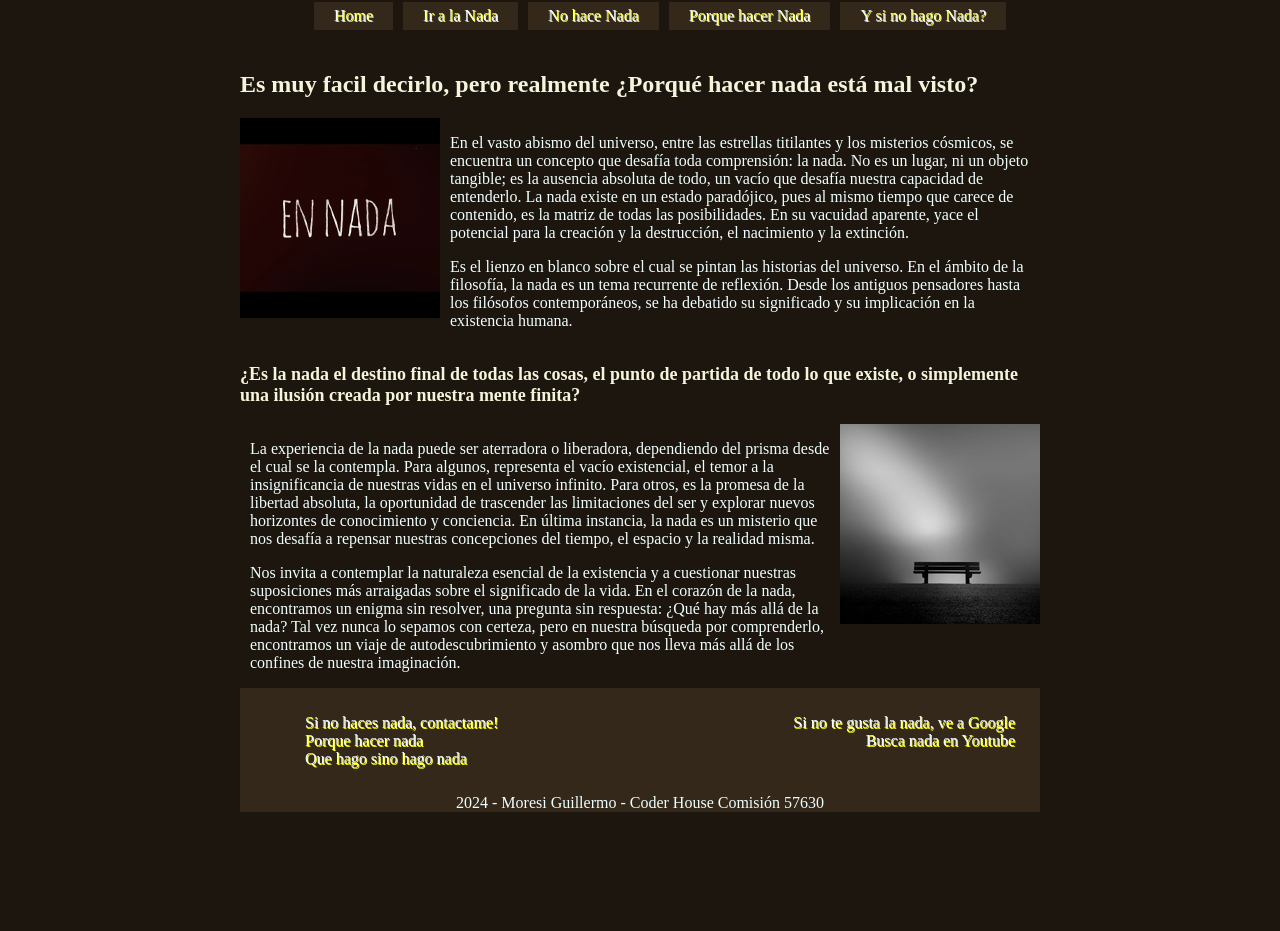
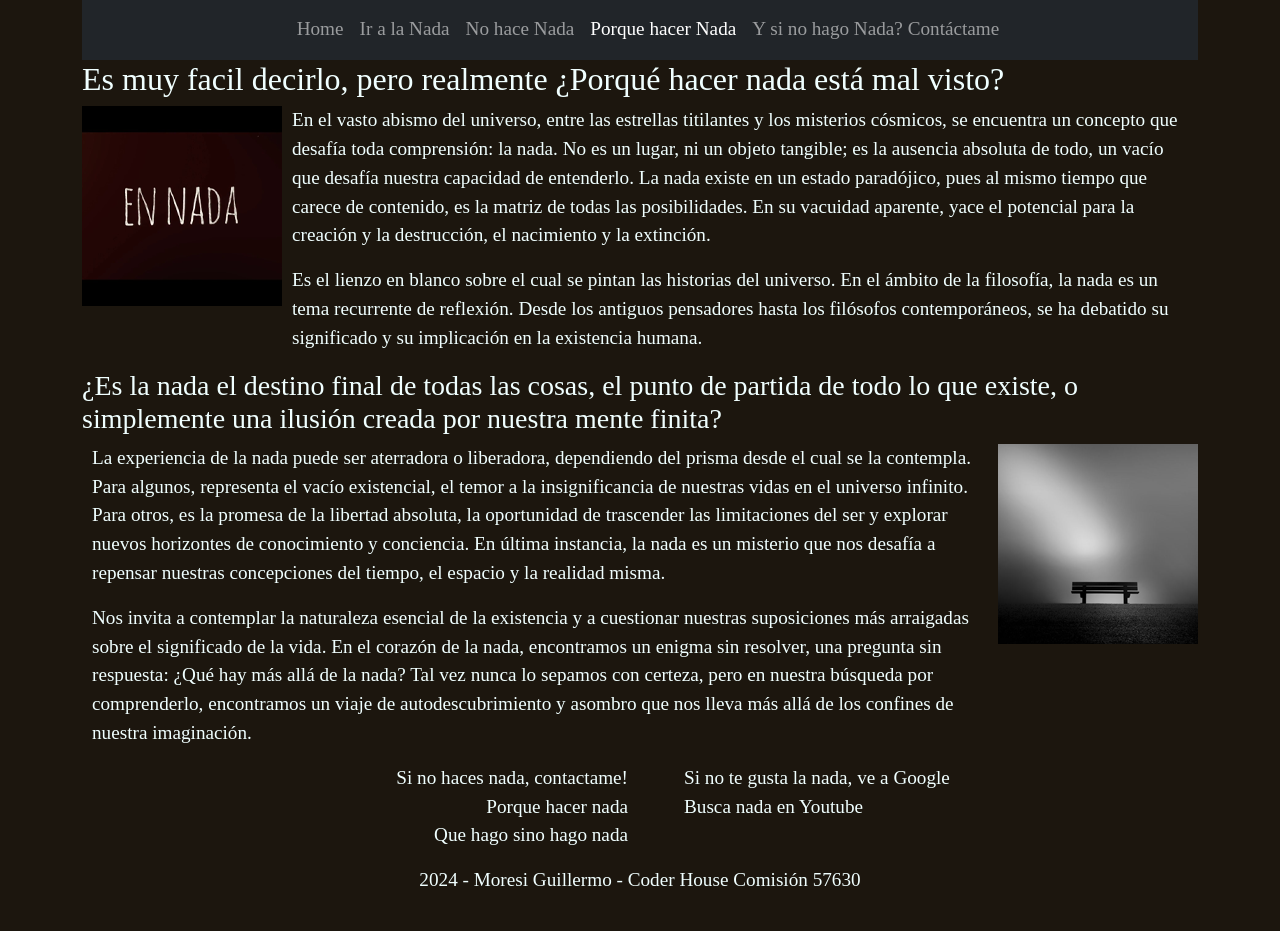
Before and after one commit to Noshygjm/preEntrega2-Moresi, a website: page pages/porquenada.html in a window 1280 px wide. Shown: the part 151-1082 px from the top of the page. Before the commit the page ends 971 px from the top, so only its background shows below. Drawn offline with nearby package versions, Linux system fonts and the light colour scheme.

Commit message:
implementacion de estilos en paginas faltantes

```diff
--- a/assets/scss/styles.scss
+++ b/assets/scss/styles.scss
@@ -240,3 +240,18 @@ $body-with: 800px;
 
   padding: 50px 0px 50px 0px;
 }
+
+.iframes {
+  text-align: center;
+  margin: 10px 0px 20px 0px;
+}
+
+.imagenParrafo {
+  display: flex;
+  flex-direction: row;
+  flex-wrap: nowrap;
+}
+
+.textoAlrededorImagen {
+  padding: 0px 10px 0px 10px;
+}
--- a/pages/porquenada.html
+++ b/pages/porquenada.html
@@ -3,39 +3,86 @@
   <head>
     <meta charset="UTF-8" />
     <meta name="viewport" content="width=device-width, initial-scale=1.0" />
-    <link rel="stylesheet" href="./../assets/css/style.css" />
+    <link rel="stylesheet" href="./../assets/css/styles.css" />
+    <link
+      href="https://cdn.jsdelivr.net/npm/bootstrap@5.3.3/dist/css/bootstrap.min.css"
+      rel="stylesheet"
+      integrity="sha384-QWTKZyjpPEjISv5WaRU9OFeRpok6YctnYmDr5pNlyT2bRjXh0JMhjY6hW+ALEwIH"
+      crossorigin="anonymous"
+    />
     <title>Web de la nada misma</title>
   </head>
-  <body>
-    <header>
-      <div class="logoWeb"><img src="./../assets/img/logo.png" alt="" /></div>
-      <div><h1>LA NADA MISMA</h1></div>
+  <body class="body">
+    <div class="container md-10">
+      <header class="container">
+        <div class="row">
+          <div class="col-md-6 alignLogoHeader">
+            <img
+              src="./../assets/img/logo.png"
+              alt="Logo de la Nada"
+              class="logo"
+            />
+          </div>
+          <div class="col-md-6 alignH1Header">
+            <h1 class="ml-auto">LA NADA MISMA</h1>
+          </div>
+        </div>
       </header>
-    <nav>
-      <div class="menu">
-        <ul>
-          <li><a href="./../index.html">Home</a></li>
-          <li><a href="./../pages/nada.html">Ir a la Nada</a></li>
-          <li><a href="./../pages/nohacenada.html">No hace Nada</a></li>
-          <li><a href="./../pages/porquenada.html">Porque hacer Nada</a></li>
-          <li><a href="./../pages/contacto.html">Y si no hago Nada?</a></li>
-        </ul>
+
+      <nav class="navbar navbar-expand-lg navbar-dark bg-dark">
+        <a class="navbar-brand" href="#"></a>
+        <button
+          class="navbar-toggler"
+          type="button"
+          data-toggle="collapse"
+          data-target="#navbarNavAltMarkup"
+          aria-controls="navbarNavAltMarkup"
+          aria-expanded="false"
+          aria-label="Toggle navigation"
+        >
+          <span class="navbar-toggler-icon"></span>
+        </button>
+        <div
+          class="collapse navbar-collapse justify-content-center"
+          id="navbarNavAltMarkup"
+        >
+          <div class="navbar-nav">
+            <a class="nav-link" href="./../index.html">Home</a>
+            <a class="nav-link " href="./../pages/nada.html"
+              >Ir a la Nada</a
+            >
+            <a class="nav-link" href="./../pages/nohacenada.html"
+              >No hace Nada</a
+            >
+            <a class="nav-link active" href="./../pages/porquenada.html"
+              >Porque hacer Nada</a
+            >
+            <a class="nav-link" href="./pages/contacto.html"
+              >Y si no hago Nada? Contáctame</a
+            >
+          </div>
         </div>
       </nav>
       <main>
         <h2>
-        Es muy facil decirlo, pero realmente ¿Porqué hacer nada está mal visto?
+          Es muy facil decirlo, pero realmente ¿Porqué hacer nada está mal
+          visto?
         </h2>
         <div class="imagenParrafo">
-        <img src="./../assets/img/nada3.png" alt="" width="200" height="200" />
+          <img
+            src="./../assets/img/nada3.png"
+            alt=""
+            width="200"
+            height="200"
+          />
           <div class="textoAlrededorImagen">
             <p>
               En el vasto abismo del universo, entre las estrellas titilantes y
               los misterios cósmicos, se encuentra un concepto que desafía toda
               comprensión: la nada. No es un lugar, ni un objeto tangible; es la
-            ausencia absoluta de todo, un vacío que desafía nuestra capacidad de
-            entenderlo. La nada existe en un estado paradójico, pues al mismo
-            tiempo que carece de contenido, es la matriz de todas las
+              ausencia absoluta de todo, un vacío que desafía nuestra capacidad
+              de entenderlo. La nada existe en un estado paradójico, pues al
+              mismo tiempo que carece de contenido, es la matriz de todas las
               posibilidades. En su vacuidad aparente, yace el potencial para la
               creación y la destrucción, el nacimiento y la extinción.
             </p>
@@ -50,61 +97,76 @@
         </div>
 
         <h3>
-        ¿Es la nada el destino final de todas las cosas, el punto de partida de
-        todo lo que existe, o simplemente una ilusión creada por nuestra mente
-        finita?
+          ¿Es la nada el destino final de todas las cosas, el punto de partida
+          de todo lo que existe, o simplemente una ilusión creada por nuestra
+          mente finita?
         </h3>
         <div class="imagenParrafo">
-
           <div class="textoAlrededorImagen">
             <p>
               La experiencia de la nada puede ser aterradora o liberadora,
-            dependiendo del prisma desde el cual se la contempla. Para algunos,
-            representa el vacío existencial, el temor a la insignificancia de
-            nuestras vidas en el universo infinito. Para otros, es la promesa de
-            la libertad absoluta, la oportunidad de trascender las limitaciones
-            del ser y explorar nuevos horizontes de conocimiento y conciencia.
-            En última instancia, la nada es un misterio que nos desafía a
-            repensar nuestras concepciones del tiempo, el espacio y la realidad
-            misma.
+              dependiendo del prisma desde el cual se la contempla. Para
+              algunos, representa el vacío existencial, el temor a la
+              insignificancia de nuestras vidas en el universo infinito. Para
+              otros, es la promesa de la libertad absoluta, la oportunidad de
+              trascender las limitaciones del ser y explorar nuevos horizontes
+              de conocimiento y conciencia. En última instancia, la nada es un
+              misterio que nos desafía a repensar nuestras concepciones del
+              tiempo, el espacio y la realidad misma.
             </p>
             <p>
-            Nos invita a contemplar la naturaleza esencial de la existencia y a
-            cuestionar nuestras suposiciones más arraigadas sobre el significado
-            de la vida. En el corazón de la nada, encontramos un enigma sin
-            resolver, una pregunta sin respuesta: ¿Qué hay más allá de la nada?
-            Tal vez nunca lo sepamos con certeza, pero en nuestra búsqueda por
-            comprenderlo, encontramos un viaje de autodescubrimiento y asombro
-            que nos lleva más allá de los confines de nuestra imaginación.
+              Nos invita a contemplar la naturaleza esencial de la existencia y
+              a cuestionar nuestras suposiciones más arraigadas sobre el
+              significado de la vida. En el corazón de la nada, encontramos un
+              enigma sin resolver, una pregunta sin respuesta: ¿Qué hay más allá
+              de la nada? Tal vez nunca lo sepamos con certeza, pero en nuestra
+              búsqueda por comprenderlo, encontramos un viaje de
+              autodescubrimiento y asombro que nos lleva más allá de los
+              confines de nuestra imaginación.
             </p>
           </div>
-        <img src="./../assets/img/nada1.png" alt="" width="200" height="200" />
+          <img
+            src="./../assets/img/nada1.png"
+            alt=""
+            width="200"
+            height="200"
+          />
         </div>
       </main>
-    <footer>
-      <div class="footerColumnas">
-        <div class="footerCol1">
+      <footer class="container">
+        <div class="row">
+          <div class="col text-end">
             <ul>
               <li>
-              <a href="./../pages/contacto.html"
+                <a class="afooter" href="./../pages/contacto.html"
                   >Si no haces nada, contactame!</a
                 >
               </li>
-            <li><a href="./../pages/porquenada.html">Porque hacer nada</a></li>
               <li>
-              <a href="./../pages/nohacenada.html">Que hago sino hago nada</a>
+                <a class="afooter" href="./../pages/porquenada.html"
+                  >Porque hacer nada</a
+                >
+              </li>
+              <li>
+                <a class="afooter" href="./../pages/nohacenada.html"
+                  >Que hago sino hago nada</a
+                >
               </li>
             </ul>
           </div>
-        <div class="footerCol2">
+          <div class="col text-start">
             <ul>
               <li>
-              <a href="https://www.google.com/" target="_blank"
+                <a
+                  class="afooter"
+                  href="https://www.google.com/"
+                  target="_blank"
                   >Si no te gusta la nada, ve a Google</a
                 >
               </li>
               <li>
                 <a
+                  class="afooter"
                   href="https://www.youtube.com/results?search_query=nada"
                   target="_blank"
                   >Busca nada en Youtube</a
@@ -113,10 +175,18 @@
             </ul>
           </div>
         </div>
-
-      <div class="moresi">
-        2024 - Moresi Guillermo - Coder House Comisión 57630
+        <div class="row">
+          <div class="col text-center">
+            <p>
+              2024 - Moresi Guillermo -
+              <a class="afooter" href="https://www.coderhouse.com/"
+                >Coder House</a
+              >
+              Comisión 57630
+            </p>
+          </div>
         </div>
       </footer>
+    </div>
   </body>
 </html>
```
Also changed, not shown: pages/nohacenada.html (+108 -26 lines), assets/css/styles.css, 1 other file. Lines whose indentation alone changed are shown as unchanged.
